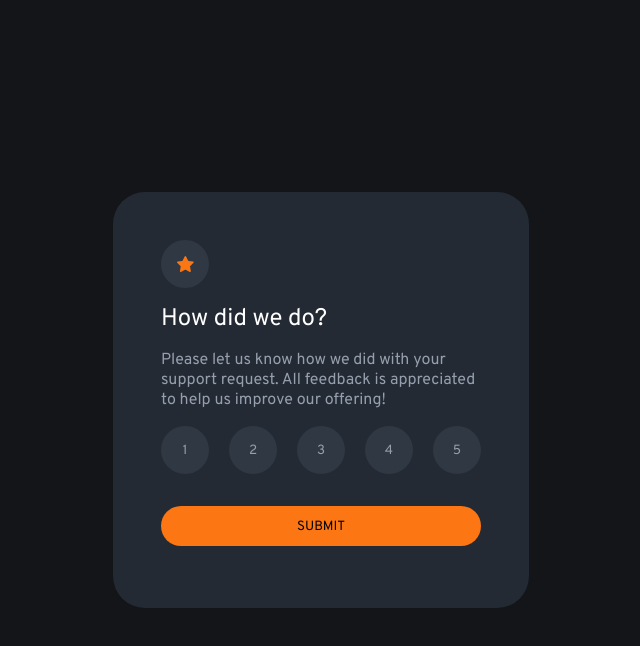
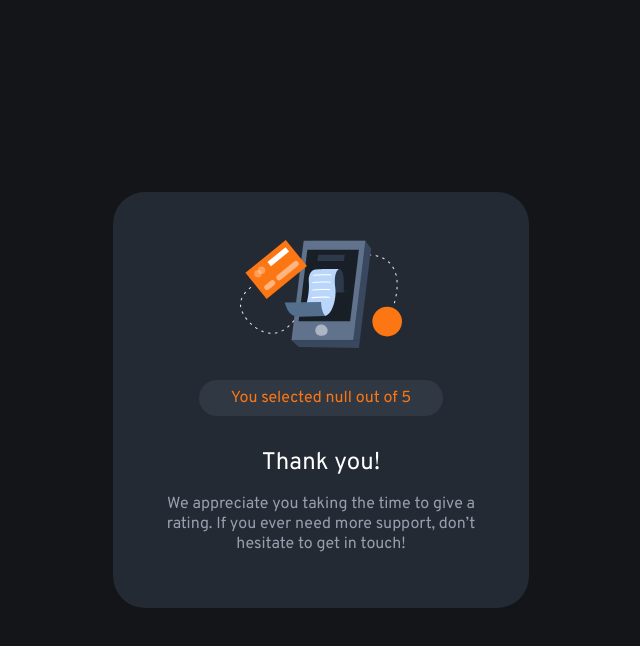
Before and after one commit to PhilippeItsMe/fe-interactive-rating, a plain HTML site: page index.html in a window 1280 px wide. Both pictures are taken after a click on the button "SUBMIT". Shown: the whole page, without its empty margins (319-959 px from the left). Drawn offline with Linux system fonts and the light colour scheme.

Commit message:
dev - btn selection, result display  and accessibily set up

```diff
--- a/assets/css/style.css
+++ b/assets/css/style.css
@@ -92,13 +92,13 @@ main {
 }
 
 .button-row .rond:hover,
-.button-row .rond:focus-visible {
+.button-row .rond:focus-visible{
+
     background-color: var(--white);
     color: var(--black);
 }
 
-
-.button-row .rond .selected {
+.selected {
     background-color: var(--orange500);
     color: var(--white);
     outline: none;
--- a/assets/js/script.js
+++ b/assets/js/script.js
@@ -0,0 +1,41 @@
+// evalution const
+const button_row = document.querySelectorAll('.button-row .rond');
+const submit = document.querySelector('.submit');
+const confirmation = document.querySelector('#result')
+
+
+// section switch const
+const ratingSection = document.querySelector('#rating');
+const thanksSection = document.querySelector('#thanks');
+
+// eval handling
+let evalResult = null;
+
+const evalClick = (e) => {
+    const clickedButton = e.target.closest('button');
+        if (clickedButton) {
+
+            button_row.forEach(btn => btn.classList.remove('selected'));
+            clickedButton.classList.add('selected');
+
+            evalResult = clickedButton.textContent.trim();
+            console.log('Eval', {evalResult});
+        }
+}
+
+button_row.forEach(button => {
+    button.addEventListener('click', evalClick);
+});
+
+
+// section change & result display handling
+function thanksSectionDisplay () {
+    ratingSection.style.display = 'none';
+    ratingSection.setAttribute('aria-hidden', 'true');
+
+    thanksSection.style.display = 'flex';
+    thanksSection.setAttribute('aria-hidden', 'false');
+    confirmation.textContent = `You selected ${evalResult} out of 5`;
+}
+
+submit.addEventListener('click', thanksSectionDisplay);
```
Also changed, not shown: index.html (line endings or trailing spaces).
